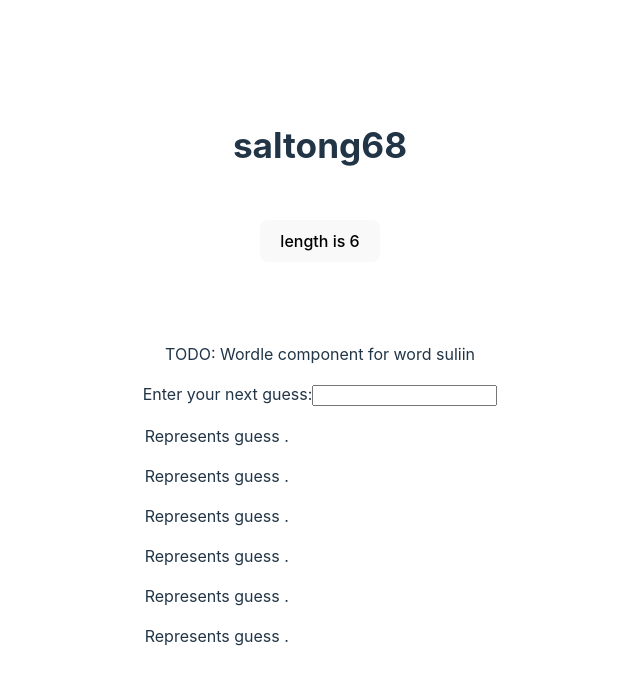
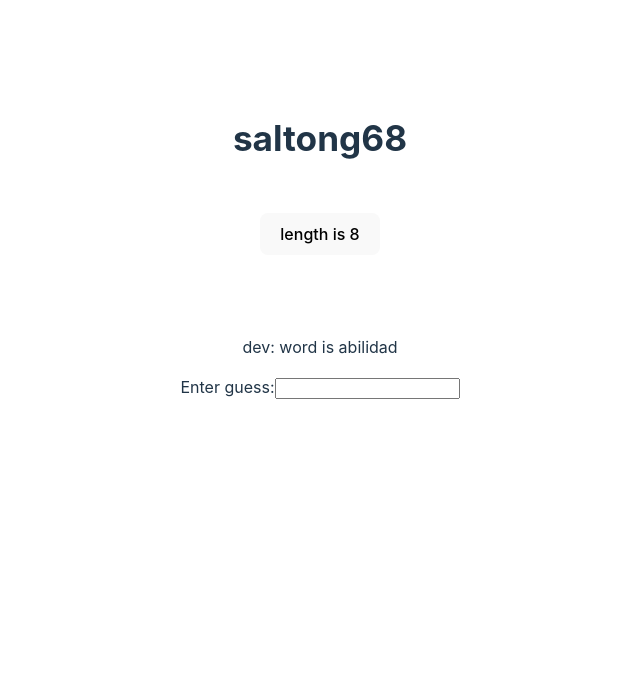
Before and after one commit to awmc000/saltong68, a React (Vite) app in the folder frontend/saltong68/: page / in a window 1280 px wide. Shown: the top 684 px of the page, without its empty margins (320-960 px from the left). Built offline with nearby package versions, Linux system fonts and the light colour scheme.

Commit message:
Implement guessing logic and style guesses

```diff
--- a/frontend/saltong68/src/App.jsx
+++ b/frontend/saltong68/src/App.jsx
@@ -3,13 +3,17 @@
 import Wordle from './Wordle'
 
 function App() {
-  const [length, setLength] = useState(6)
+  const [length, setLength] = useState(8)
+
+  const handleClick = () => {
+    setLength((length) => length === 6 ? 8 : 6)
+  }
 
   return (
     <>
       <h1>saltong68</h1>
       <div className="card">
-        <button onClick={() => setLength((length) => length === 6 ? 8 : 6)}>
+        <button onClick={handleClick}>
           length is {length}
         </button>
       </div>
--- a/frontend/saltong68/src/Guess.css
+++ b/frontend/saltong68/src/Guess.css
@@ -0,0 +1,18 @@
+.letterCell {
+    width: 30px;
+    height: 30px;
+    border-radius: 15px;
+}
+
+.greenLetter {
+    background-color: rgb(32, 178, 76);
+}
+
+.yellowLetter {
+    background-color: palegoldenrod;
+    color: black;
+}
+
+.redLetter {
+    background-color: #888;
+}
--- a/frontend/saltong68/src/Guess.jsx
+++ b/frontend/saltong68/src/Guess.jsx
@@ -1,9 +1,22 @@
+import './Guess.css'
+
 const Guess = (props) => {
 
+  console.log(props.guess)
+
+  const drawGuess = () => {
+    let elements = []
+
+    for (const ltr of props.guess) {
+      elements.push(<td className={"letterCell " + ltr[0]}>{ltr[1]}</td>)
+    }
+    return elements
+  }
+
   return (
-    <p>
-      Represents guess {props.guess}.
-    </p>
+    <tr>
+      { drawGuess() }
+    </tr>
   )
 }
 
--- a/frontend/saltong68/src/Wordle.jsx
+++ b/frontend/saltong68/src/Wordle.jsx
@@ -1,20 +1,100 @@
 import { useState } from 'react'
 import Guess from './Guess'
 
+const apiAddress = ''
+
+/**
+ * Returns the colors of each letter in a user's guess.
+ * @param {string} guess The user's guess at the word.
+ * @param {string} word The actual word.
+ * @returns
+ */
+const colorGuess = (guess, word) => {
+
+  if (guess === undefined) {
+    return "undef"
+  }
+
+  // Create a map of each letter to its quantity in the word.
+  let letters = new Map()
+
+	for (const ch of word) {
+		if (letters.has(ch)) {
+			letters.set(ch, letters.get(ch)+1)
+		} else {
+			letters.set(ch, 1)
+		}
+	}
+
+  // Assign each character in the guess a color
+	let colors = []
+
+	for (let i = 0; i < word.length; i++) {
+		let c = guess[i]
+
+		if (word[i] == c) {
+			colors = [...colors, ['greenLetter', c]]
+		}
+		else if (letters.has(c) && letters.get(c) > 0) {
+			colors = [...colors, ['yellowLetter', c]]
+		}
+		else {
+			colors = [...colors, ['redLetter', c]]
+		}
+		if (letters.has(c)) {
+			letters.set(c, letters.get(c) - 1)
+		}
+	}
+	return colors
+}
+
+/**
+ * Retrieves today's word for a given length from the API.
+ * @param {number} length Length of word to retrieve. A 6-letter word will
+ * be retrieved if == 6, if equal to any other integer an 8-letter word will
+ * be retrieved.
+ */
+const getWord = (length) => {
+  if (length == 6) {
+    return "suliin"
+  } else {
+    return "abilidad"
+  }
+}
+
+const getRandomWord = (length) => {
+
+}
+
 const Wordle = (props) => {
-  let [word, setWord] = useState("suliin")
+  let [word, setWord] = useState(getWord(props.length))
   let [guesses, setGuesses] = useState([])
+
+  const makeGuess = (event) => {
+    event.preventDefault()
+    const formData = new FormData(event.currentTarget)
+    const guess = formData.get("nextGuess")
+    if (guesses.length == props.length) {
+      alert("You ran out of guesses.")
+      return
+    }
+    if (guess.length == props.length) {
+      setGuesses(prev => [...prev, guess])
+    } else {
+      alert("Enter a " + props.length + "-letter word.")
+    }
+  }
 
   return (
     <div className='card'>
-      <p>TODO: Wordle component for word {word}</p>
-      <form>
-        <label htmlFor="nextGuess">Enter your next guess:</label>
-        <input type="text" name="nextGuess"></input>
+      <p>dev: word is {word}</p>
+      <form onSubmit={makeGuess}>
+        <label htmlFor="nextGuess">Enter guess:</label>
+        <input id="nextGuess" type="text" name="nextGuess"></input>
       </form>
       <table>
         <tbody>
-          { Array.from(Array(props.length).keys()).map((i) => <Guess guess={guesses[i]}/>) }
+          { Array.from(Array(props.length).keys()).map((i) => <Guess guess={colorGuess(guesses[i], word)}/>) }
         </tbody>
       </table>
     </div>
```
